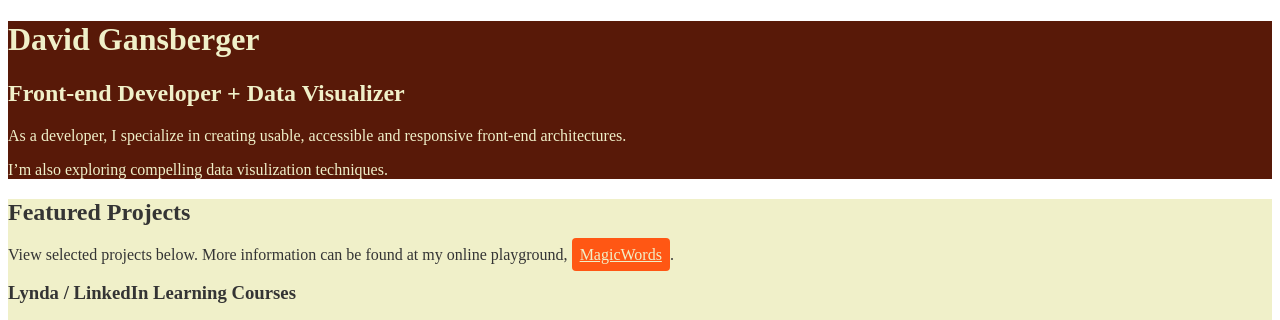
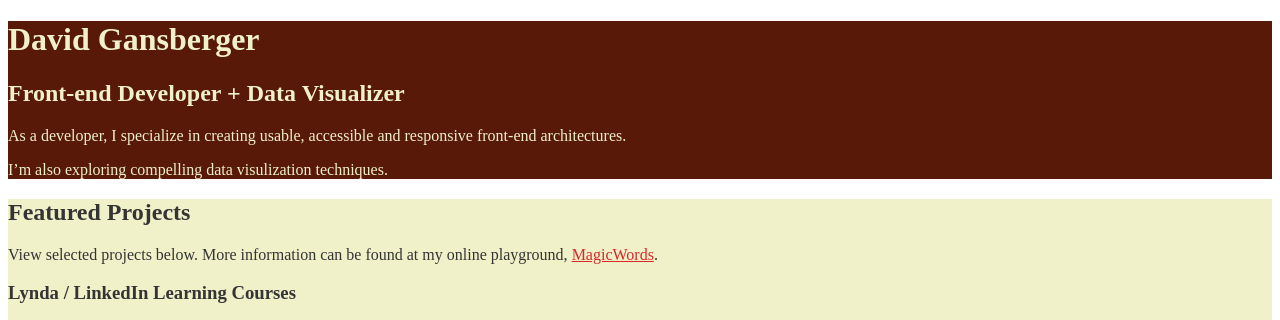
Before and after one commit to diffgee/css-portfolio, a plain HTML site: page Exercise Files/Ch2/02_12/css-portfolio/index.html in a window 1280 px wide. Shown: the top 320 px of the page. Drawn offline with Linux system fonts and the light colour scheme.

Commit message:
updated info

```diff
--- a/Exercise Files/Ch2/02_12/css-portfolio/index.html
+++ b/Exercise Files/Ch2/02_12/css-portfolio/index.html
@@ -20,7 +20,7 @@
       <!-- ************ PROJECTS / PORTFOLIO  ************** -->
       <section class="projects">
         <h2>Featured Projects</h2>
-        <p>View selected projects below. More information can be found at my online playground, <a class="btn" href="https://magicwords17960376.wordpress.com/">MagicWords</a>.</p>
+        <p>View selected projects below. More information can be found at my online playground, <a href="https://magicwords17960376.wordpress.com/">MagicWords</a>.</p>
 
         <!-- Project 1 -->
         <section>
```
